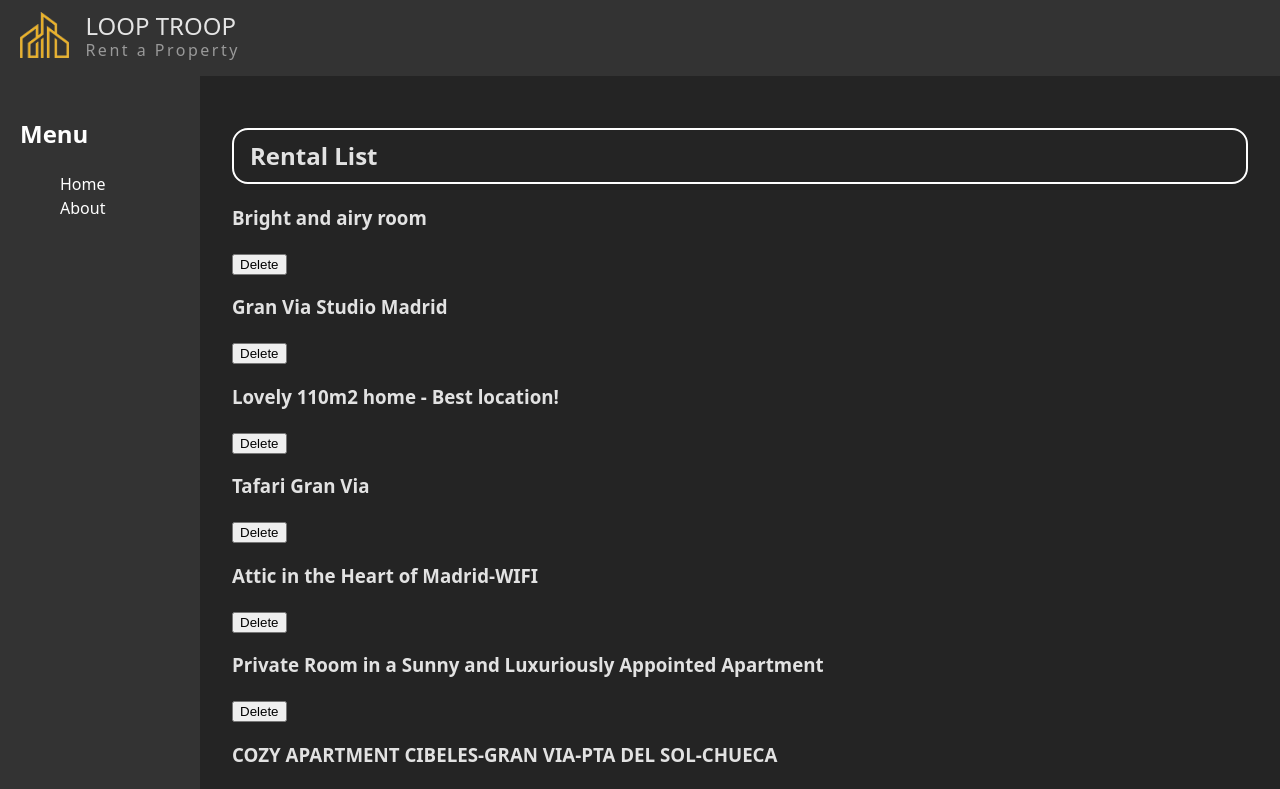
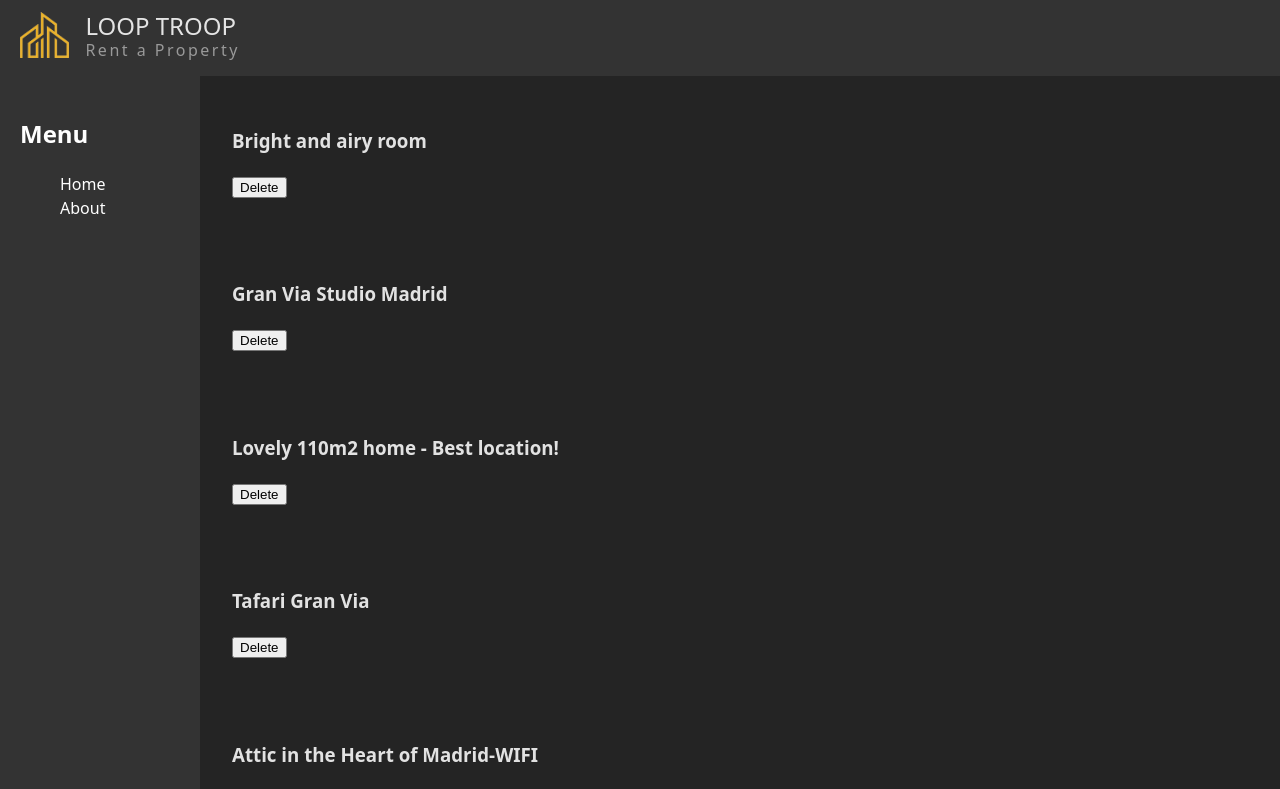
Before and after one commit to Horrusius/mini-project-react-app, a React (Vite) app: page / in a window 1280 px wide. Shown: the top 789 px of the page. Built offline with nearby package versions, Linux system fonts and the light colour scheme.

Commit message:
Correct component extraction

```diff
--- a/src/App.css
+++ b/src/App.css
@@ -36,33 +36,3 @@ header .title h2 {
   line-height: 1.5;
   color: #999
 }
-
-.main {
-  display: flex;
-}
-
-.rental-list {
-  flex: 1;
-  padding: 2rem;
-}
-
-.rental-list h1 {
-  border: 2px solid var(--white);
-  padding: .5rem 1rem;
-  border-radius: 1rem;
-}
-
-#sidebar {
-  width: 200px;
-  height: 100vh;
-  background-color: var(--sidebar-bg);
-  color: var(--white);
-  padding: 20px;
-  box-sizing: border-box;
-  left: 0;
-  top: 0;
-}
-
-#sidebar ul {
-  list-style: none;
-}
--- a/src/components/ListItem.jsx
+++ b/src/components/ListItem.jsx
@@ -1,26 +1,10 @@
-import {useState} from "react"
-import RentalData from "../data/data.json"
+function RentalCard({ rental, onDelete }) {
+    return (
+      <article className="rental-list">
+        <h3>{rental.name}</h3>
+        <button onClick={() => onDelete(rental.id)}>Delete</button>
+      </article>
+    );
+  }
 
-function ListItem () {
-
-    const [rentals, setRentals] = useState(RentalData.results.filter(obj => obj.has_availability === true));
-    const deleteRentalItem = (locationId) => {
-
-        const newRentalList = rentals.filter(location => location.id !== locationId);
-
-        setRentals(newRentalList);
-    }
-
-    return (
-        <>
-        {rentals.map((rentalObj) => {
-                return <article key={rentalObj.id}>
-                    <h3>{rentalObj.name}</h3>
-                    <button onClick={() => {deleteRentalItem(rentalObj.id)}}>Delete</button>
-                </article>
-            })}
-        </>
-    )
-}
-
-export default ListItem;
+  export default RentalCard;
--- a/src/components/RentalList.jsx
+++ b/src/components/RentalList.jsx
@@ -1,13 +1,28 @@
-import ListItem from "./ListItem";
+import { useState } from "react";
+import RentalData from "../data/data.json";
+import RentalCard from "./ListItem";
 
 function RentalList() {
+  const [rentals, setRentals] = useState(
+    RentalData.results.filter((obj) => obj.has_availability === true)
+  );
 
-    return (
-        <section className="rental-list">
-            <h1>Rental List</h1>
-            <ListItem />
-        </section>
-    )
+  const deleteRentalItem = (locationId) => {
+    const newRentalList = rentals.filter((location) => location.id !== locationId);
+    setRentals(newRentalList);
+  };
+
+  return (
+    <section>
+      {rentals.map((rentalObj) => (
+        <RentalCard
+          key={rentalObj.id}
+          rental={rentalObj}
+          onDelete={deleteRentalItem}
+        />
+      ))}
+    </section>
+  );
 }
 
 export default RentalList;
--- a/src/index.css
+++ b/src/index.css
@@ -12,3 +12,34 @@
   -webkit-font-smoothing: antialiased;
   -moz-osx-font-smoothing: grayscale;
 }
+
+.rental-list {
+  flex-direction: column;
+  flex: 1;
+  padding: 2rem;
+}
+
+.rental-list h1 {
+  border: 2px solid var(--white);
+  padding: .5rem 1rem;
+  border-radius: 1rem;
+}
+
+.main {
+  display: flex;
+}
+
+#sidebar {
+  width: 200px;
+  height: 100vh;
+  background-color: var(--sidebar-bg);
+  color: var(--white);
+  padding: 20px;
+  box-sizing: border-box;
+  left: 0;
+  top: 0;
+}
+
+#sidebar ul {
+  list-style: none;
+}
```
